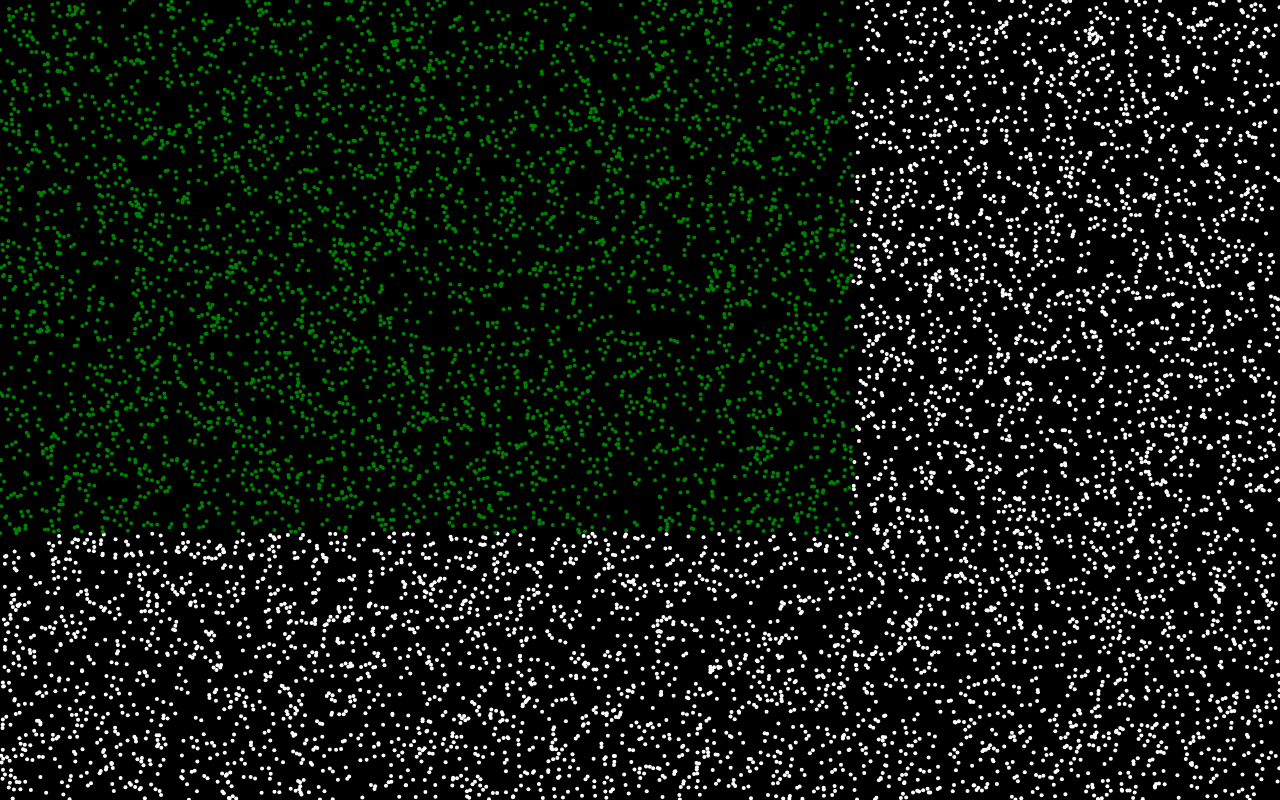
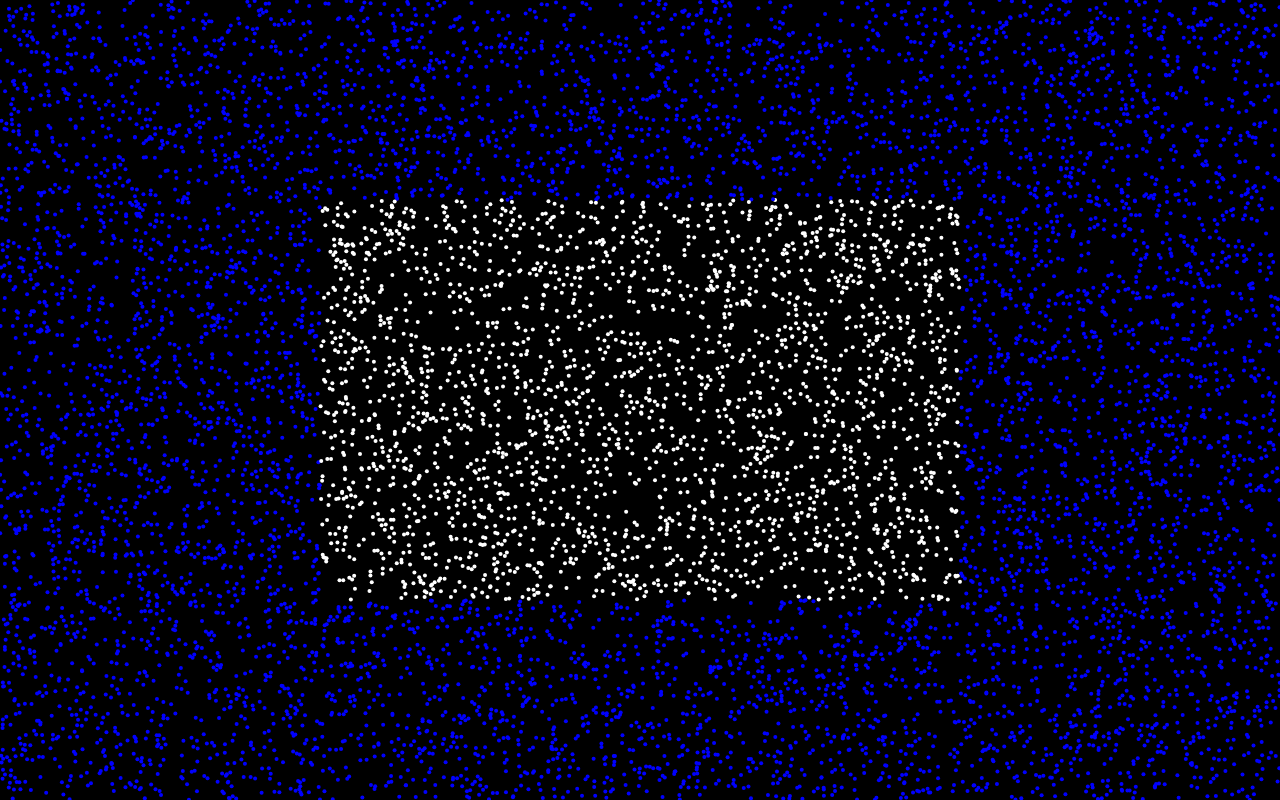
Before and after one commit to EHB-MCT/dev1-exercises-KatrijnDriesen, a plain HTML site: page index.html in a window 1280 px wide. Drawn offline with Linux system fonts and the light colour scheme.

Commit message:
excercise 5-1e

```diff
--- /dev/null
+++ b/exercises/5-selection-input-events/5-1e_10.000Dots.js
@@ -0,0 +1,28 @@
+"use strict";
+import context from "../scripts/context.js";
+import * as Utils from "../scripts/utils.js";
+
+let width = context.canvas.width;
+let height = context.canvas.height;
+
+drawDots();
+
+function drawDots() {
+
+    context.fillRect(0, 0, width, height);
+
+    for (let i = 0; i<10000; i++){
+
+       let x = Math.random() * width;
+       let y = Math.random() * height;
+
+       if ((x < (width / 4) || x > (width * 3 / 4)) || (y < (height / 4) || y > (height * 3 / 4))) {
+          context.fillStyle = "blue";
+       }
+       else {
+          context.fillStyle = "white";
+       }
+
+       Utils.fillCircle(x, y, 2);
+    }
+ }
--- a/index.html
+++ b/index.html
@@ -1,7 +1,7 @@
 <html>
 
 <head>
-    <script src="exercises/5-selection-input-events/5-1d_10.000Dots.js" type="module"></script>
+    <script src="exercises/5-selection-input-events/5-1e_10.000Dots.js" type="module"></script>
     <link rel="stylesheet" type="text/css" href="styles/index.css" />
 </head>
 
```
